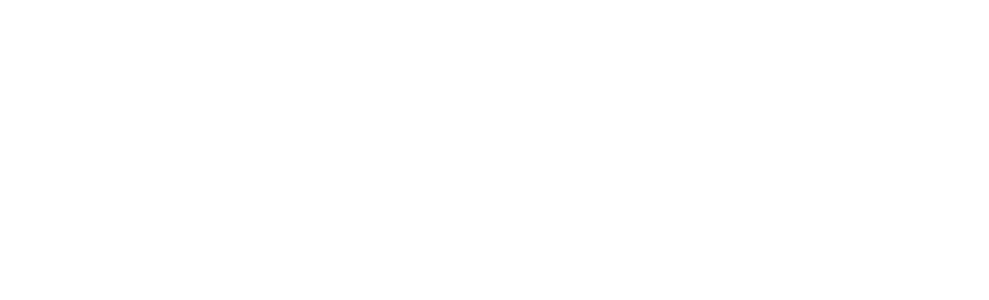
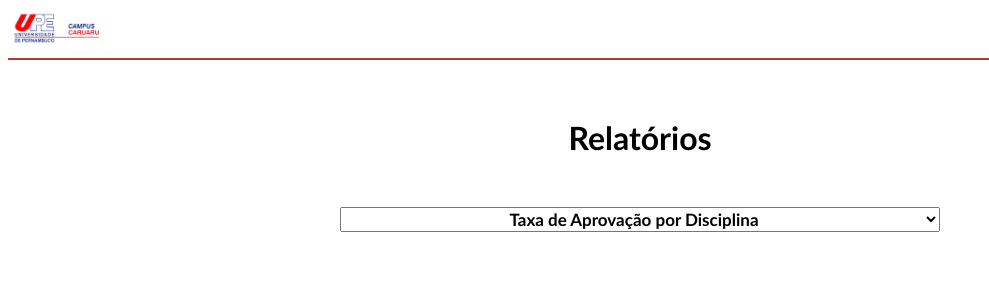
Before and after one commit to AsTunO/Frontend---ISI, a React (Vite) app: page /reports in a window 1280 px wide. Before the commit this address had no page. Shown: the top 300 px of the page, without its empty margins (0-989 px from the left). Built offline with nearby package versions, Linux system fonts and the light colour scheme.

Commit message:
inicio da criacao da pagina de relatorios

```diff
--- a/src/pages/Routes.jsx
+++ b/src/pages/Routes.jsx
@@ -3,6 +3,7 @@
 
 import LoginPage from './loginPage/loginPage.jsx';
 import HomePage from './homePage/homePage.jsx';
+import ReportsPage from './reportsPage/reportsPage.jsx';
 
 function App() {
   return (
@@ -10,6 +11,7 @@
       <Routes>
         <Route exact path="/" element={<LoginPage />} />
         <Route path="/home" element={<HomePage />} />
+        <Route path="/reports" element={<ReportsPage />} />
       </Routes>
     </Router>
   );
--- /dev/null
+++ b/src/pages/reportsPage/reportsPage.css
@@ -0,0 +1,28 @@
+.reports-page-title{
+    font-weight: bolder;
+    font-size: xx-large;
+    font-family: 'Gill Sans', 'Gill Sans MT', Calibri, 'Trebuchet MS', sans-serif;
+    align-items: center;
+    display: flex;
+    justify-content: center;
+    padding-top: 50px;
+    padding-bottom: 50px;
+}
+
+.container {
+    display: flex;
+    justify-content: center;
+    padding-bottom: 50px;
+  }
+
+.select-box{
+    width: 600px;
+    text-align: center;
+    align-self: center;
+    display: flex;
+    font-size: 17px;
+    font-family: 'Gill Sans', 'Gill Sans MT', Calibri, 'Trebuchet MS', sans-serif;
+    font-weight:bold;
+
+
+}
--- /dev/null
+++ b/src/pages/reportsPage/reportsPage.jsx
@@ -0,0 +1,48 @@
+import './reportsPage.css'
+import Header from '../../components/Header/header.jsx'
+
+function reportsPage(){
+    return (
+        <div className="reports-page">
+          <Header />
+          <span className='reports-page-title'>Relatórios <br /></span>
+          <div className='container'>
+            <select className='select-box'>
+                <option value="taxaAprovacaoDisciplina">Taxa de Aprovação por Disciplina	</option>
+                <option value="otherOption">Taxa de Reprovação por Disciplina</option>
+                <option value="otherOption">Taxa de Desistência por Disciplina</option>
+                <option value="otherOption">Média de Notas por Disciplina</option>
+                <option value="otherOption">Taxa de Conclusão por Aluno</option>
+                <option value="otherOption">Taxa de Desempenho do Professor	</option>
+                <option value="otherOption">Número Médio de Disciplinas por Aluno</option>
+                <option value="otherOption">Distribuição de Notas por Disciplina</option>
+                <option value="otherOption">Taxa de Retenção de Alunos por disciplina</option>
+                <option value="otherOption">Carga Horária Média por Disciplina</option>
+                <option value="otherOption">Taxa de Graduação</option>
+                <option value="otherOption">Taxa de Desistência</option>
+                <option value="otherOption">Taxa de Sucesso por Ano/Período</option>
+                <option value="otherOption">Tempo Médio para Graduação</option>
+                <option value="otherOption">Desempenho Acadêmico Geral dos Alunos</option>
+                <option value="otherOption">Distribuição de Notas dos Alunos</option>
+                <option value="otherOption">Taxa de Aprovação nas Disciplinas por Professor</option>
+                <option value="otherOption">Avaliação Média do Professor</option>
+                <option value="otherOption">Carga Horária do Professor</option>
+                <option value="otherOption">Média de Créditos por Disciplina</option>
+                <option value="otherOption">Taxa de Aprovação Global</option>
+                <option value="otherOption">Taxa de Retenção por Curso</option>
+                <option value="otherOption">Taxa de Evolução Acadêmica</option>
+                <option value="otherOption">Taxa de Aproveitamento de Créditos</option>
+                <option value="otherOption">Taxa de Frequência nas Disciplinas</option>
+                <option value="otherOption">Índice de Dificuldade das Disciplinas</option>
+                <option value="otherOption">Disciplinas que mais reprovam por nota/falta</option>
+                <option value="otherOption">Mostrar aluno matriculados atualmente</option>
+                <option value="otherOption">Mostrar média de alunos por componentes curricular</option>
+                <option value="otherOption">Número de disciplinas por professor</option>
+
+            </select>
+          </div>
+        </div>
+      )
+}
+
+export default reportsPage
```
